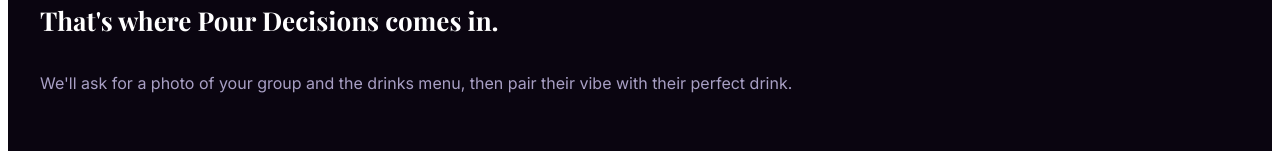
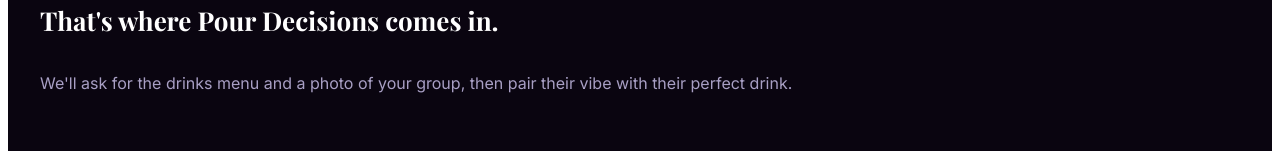
Before and after one commit to nickjwoodruff-netizen/pour-decisions, a Next.js app: page / in a window 1280 px wide. Shown: the part 417-568 px from the top of the page. Built offline with nearby package versions, Linux system fonts and the light colour scheme.

Commit message:
Update index.js

```diff
--- a/pages/index.js
+++ b/pages/index.js
@@ -1194,7 +1194,7 @@
         margin: "0 0 56px",
         animation: "fadeUp2 0.5s ease-out 0.45s both",
       }}>
-        We'll ask for a photo of your group and the drinks menu, then pair their vibe with their perfect drink.
+        We'll ask for the drinks menu and a photo of your group, then pair their vibe with their perfect drink.
       </p>
       <div style={{ animation: "fadeUp2 0.5s ease-out 0.6s both" }}>
         <Btn onClick={onStart}>Let's go →</Btn>
```
